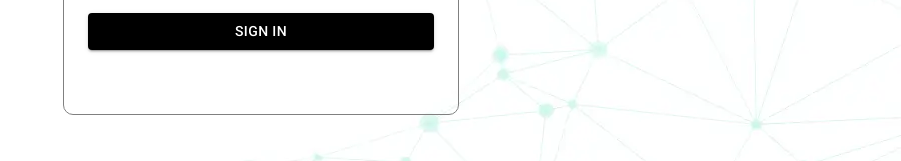
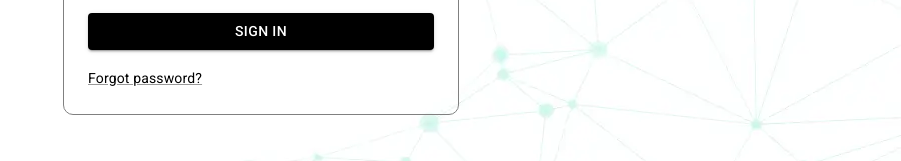
Before and after one commit to hasitha1999/NutriPalFrontEnd, a React (Create React App) app: page /login in a window 1280 px wide. Shown: the part 442-603 px from the top of the page, without its empty margins (379-1280 px from the left). Built offline with nearby package versions, Linux system fonts and the light colour scheme.

Commit message:
forgot password

```diff
--- a/src/pages/Login/index.js
+++ b/src/pages/Login/index.js
@@ -11,10 +11,12 @@ import Box from "@mui/material/Box";
 import LockOutlinedIcon from "@mui/icons-material/LockOutlined";
 import Typography from "@mui/material/Typography";
 import Container from "@mui/material/Container";
-import { loginUser } from "../../use-cases/login-user";
+import { getforgotPassword, loginUser } from "../../use-cases/login-user";
 import { useNavigate, useSearchParams } from "react-router-dom";
 import { Alert } from "@mui/material";
 import { Report } from "@mui/icons-material";
+import Swal from "sweetalert2";
+import withReactContent from "sweetalert2-react-content";
 
 
 const userData = {
@@ -29,7 +31,7 @@ export default function SignIn() {
   });
   const [showErrorMessage, setShowErrorMessage] = React.useState(false);
   const [commonError, setCommonError] = React.useState('');
-
+  const MySwal = withReactContent(Swal);
   const navigate = useNavigate();
   const [searchParams] = useSearchParams();
 
@@ -84,6 +86,18 @@ export default function SignIn() {
       [event.target.name]: "",
     }));
   };
+  const forgotPassword = () => {
+    if (formData.userName.trim() === "") {
+      MySwal.fire("ERROR", "User Name is required", "error");
+    }else{
+      getforgotPassword(formData).then((response) => {
+        MySwal.fire("success!", "Password reset process will recived via email", "success")
+      }
+
+      )
+    }
+
+  }
 
   return (
     <Container component="main" maxWidth="xs" >
@@ -169,13 +183,8 @@ export default function SignIn() {
           </Button>
           <Grid container>
             <Grid item >
-              <Link href="#" variant="body2" color="#fff">
+              <Link variant="body2" color="primary" onClick={forgotPassword}>
                 Forgot password?
-              </Link>
-            </Grid>
-            <Grid item>
-              <Link href="/signup" variant="body2" color="#fff">
-                {"Don't have an account? Sign Up"}
               </Link>
             </Grid>
           </Grid>
--- a/src/use-cases/login-user.js
+++ b/src/use-cases/login-user.js
@@ -1,3 +1,5 @@
 import axios from "axios";
 
 export const loginUser = (userData) => axios.post(process.env.REACT_APP_API_BASE_URL + '/auth/login', userData);
+
+export const getforgotPassword = (userData) => axios.post(process.env.REACT_APP_API_BASE_URL + '/auth/forgotPassword',userData);
```
